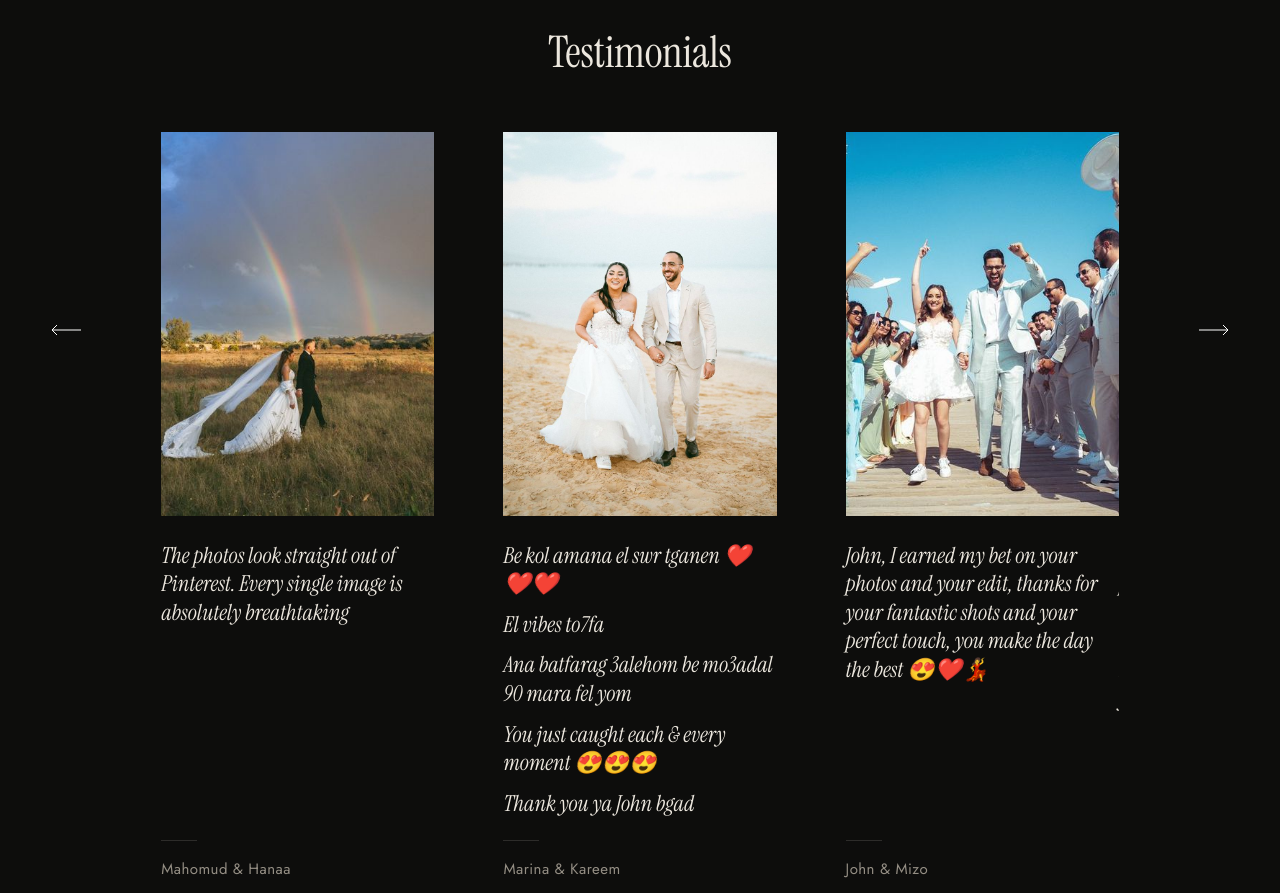
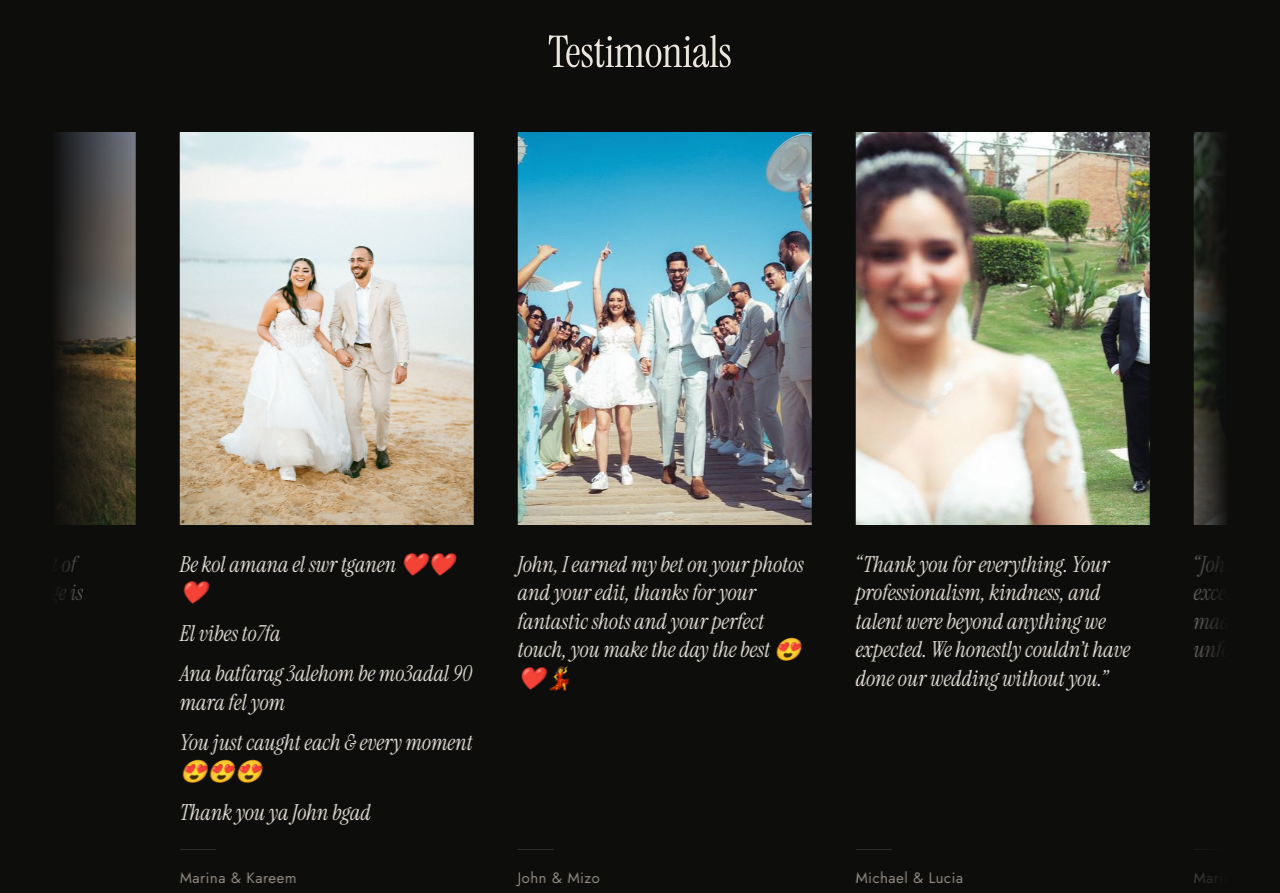
Before and after one commit to glazstudios1-ui/johnweddings, a plain HTML site: page index.html in a window 1280 px wide. Shown: the part 900-1793 px from the top of the page. Drawn offline with Linux system fonts and the light colour scheme.

Commit message:
Add files via upload

```diff
--- a/main.js
+++ b/main.js
@@ -15,23 +15,38 @@ if(hero){
   show(0);auto();
 }
 
-/* testimonials carousel */
+/* testimonials: one continuous, smooth strip. Pauses on hover/drag; arrows nudge one card. */
 $$('.car').forEach(function(car){
-  var track=$('.car-track',car),cards=$$('.card',track),pg=0,per=3,pages;
-  var mq=window.matchMedia('(max-width:768px)');
-  function build(){
-    per=mq.matches?1:3;
-    var cur=Math.floor(pg*per_prev/per);
-    track.innerHTML='';pages=[];
-    for(var k=0;k<cards.length;k+=per){var p=document.createElement('div');p.className='car-page';cards.slice(k,k+per).forEach(function(c){p.appendChild(c)});track.appendChild(p);pages.push(p)}
-    pg=Math.min(cur,pages.length-1);go(pg,true);per_prev=per;
+  var track=$('.car-track',car),view=$('.car-view',car),cards=$$('.card',track);
+  var reduce=window.matchMedia&&window.matchMedia('(prefers-reduced-motion: reduce)').matches;
+  cards.forEach(function(c){var k=c.cloneNode(true);k.setAttribute('aria-hidden','true');k.classList.add('clone');track.appendChild(k)});
+  var x=0,setW=0,paused=false,drag=null,glide=0,last=0,visible=true;
+  function measure(){var f=cards[0],g=cards[1];var gap=g?g.offsetLeft-f.offsetLeft-f.offsetWidth:0;setW=cards.length*(f.offsetWidth+gap);return f.offsetWidth+gap}
+  function wrap(){if(setW){while(x<=-setW)x+=setW;while(x>0)x-=setW}}
+  function paint(){track.style.transform='translate3d('+x+'px,0,0)'}
+  function speed(){return window.innerWidth<=768?30:42}
+  function tick(t){
+    var dt=Math.min((t-last)/1000||0,.05);last=t;
+    if(visible&&!drag){
+      if(glide){var step=glide*Math.min(1,dt*7);x+=step;glide-=step;if(Math.abs(glide)<.5){x+=glide;glide=0}}
+      else if(!paused&&!reduce)x-=speed()*dt;
+      wrap();paint();
+    }
+    requestAnimationFrame(tick);
   }
-  var per_prev=3;
-  function go(n,instant){pg=(n+pages.length)%pages.length;track.style.transition=instant?'none':'';track.style.transform='translateX(-'+pg*100+'%)'}
-  $$('.prev',car).forEach(function(a){a.addEventListener('click',function(){go(pg-1)})});
-  $$('.next',car).forEach(function(a){a.addEventListener('click',function(){go(pg+1)})});
-  mq.addEventListener?mq.addEventListener('change',build):mq.addListener(build);
-  build();
+  var card=measure();
+  window.addEventListener('resize',function(){card=measure();wrap();paint()});
+  if('IntersectionObserver' in window){new IntersectionObserver(function(e){visible=e[0].isIntersecting}).observe(view)}
+  view.addEventListener('mouseenter',function(){paused=true});
+  view.addEventListener('mouseleave',function(){paused=false});
+  $$('.prev',car).forEach(function(a){a.addEventListener('click',function(){glide+=card})});
+  $$('.next',car).forEach(function(a){a.addEventListener('click',function(){glide-=card})});
+  view.addEventListener('pointerdown',function(e){if(e.pointerType==='mouse'&&e.button!==0)return;drag={x:e.clientX,x0:x,id:e.pointerId,moved:false};glide=0});
+  window.addEventListener('pointermove',function(e){if(!drag)return;var d=e.clientX-drag.x;if(Math.abs(d)>4&&!drag.moved){drag.moved=true;try{view.setPointerCapture(drag.id)}catch(_){}}if(drag.moved){x=drag.x0+d;wrap();paint()}});
+  function end(){drag=null}
+  window.addEventListener('pointerup',end);window.addEventListener('pointercancel',end);
+  view.addEventListener('dragstart',function(e){e.preventDefault()});
+  requestAnimationFrame(function(t){last=t;requestAnimationFrame(tick)});
 });
 
 /* masonry gallery (aspect ratios are known, so there is no layout jump) */
--- a/style.css
+++ b/style.css
@@ -401,3 +401,36 @@ body{background:var(--ink);color:var(--bone);font-family:var(--sans);font-weight
 }
 .about .r p{margin-top:16px}.about .r p:first-child{margin-top:0}
 @media(max-width:768px){.connect:after{background:linear-gradient(0deg,rgba(13,13,12,.88) 0%,rgba(13,13,12,.45) 55%,rgba(13,13,12,.2))}}
+
+/* ---------- testimonials: continuous strip ---------- */
+.car-view{margin:0;overflow:hidden;touch-action:pan-y;cursor:grab;-webkit-mask-image:linear-gradient(90deg,transparent 0,#000 7%,#000 93%,transparent 100%);mask-image:linear-gradient(90deg,transparent 0,#000 7%,#000 93%,transparent 100%)}
+.car-view:active{cursor:grabbing}
+.car-track{display:flex;width:max-content;will-change:transform;transition:none}
+.car .card,.car .card.clone{flex:0 0 auto;width:clamp(260px,23vw,350px);margin-right:clamp(28px,3.4vw,56px);padding:0}
+.car .card .ph{height:auto;aspect-ratio:3/4}
+.car .card .tx{min-height:170px}
+.car>.arrow{top:auto;bottom:40px;z-index:3}
+.car .prev{left:max(4vw,calc((100% - 1309px)/2))}
+.car .next{right:max(4vw,calc((100% - 1309px)/2))}
+.car>.arrow{bottom:-6px}
+.car-view img{-webkit-user-drag:none;user-select:none}
+@media(max-width:768px){
+ .car .card,.car .card.clone{width:74vw;margin-right:5vw}
+ .car .card .ph{aspect-ratio:4/5}
+ .car>.arrow{display:none}
+ .car-nav{display:none}
+ .car-view{-webkit-mask-image:none;mask-image:none}
+}
+.car{padding-bottom:84px}
+.car>.arrow{bottom:22px}
+@media(max-width:768px){.car{padding-bottom:10px}}
+
+/* booking: photo sits behind the form, kept quiet */
+.book-stage{position:relative;overflow:hidden}
+.book-bg{position:absolute;inset:0;z-index:0;pointer-events:none}
+.book-bg img{width:100%;height:100%;object-fit:cover;object-position:50% 68%;opacity:.2;filter:grayscale(.25)}
+.book-bg:after{content:"";position:absolute;inset:0;background:linear-gradient(180deg,var(--ink) 0,rgba(13,13,12,0) 22%,rgba(13,13,12,0) 62%,var(--ink) 100%)}
+.book-stage .book2{position:relative;z-index:1}
+.bform,.sel{background:rgba(21,21,20,.84);-webkit-backdrop-filter:blur(3px);backdrop-filter:blur(3px)}
+.book2 .notes{margin-top:0}
+@media(max-width:768px){.book-bg img{opacity:.16;object-position:42% 64%}.book2 .b-extra{margin-top:36px}}
```
Also changed, not shown: booking/index.html (+3 -3 lines).
